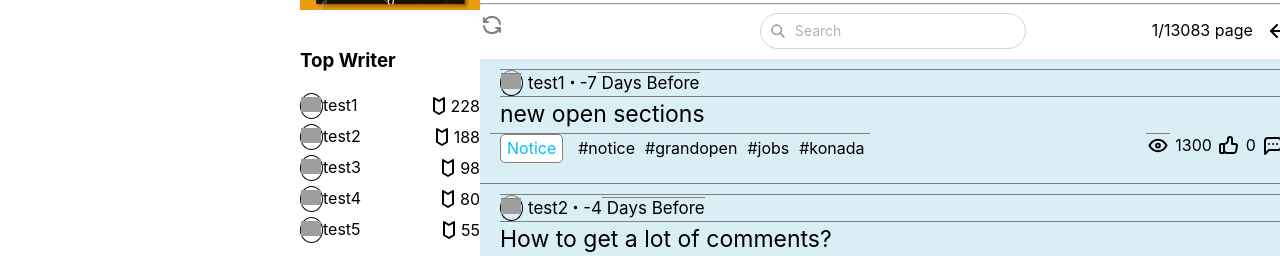
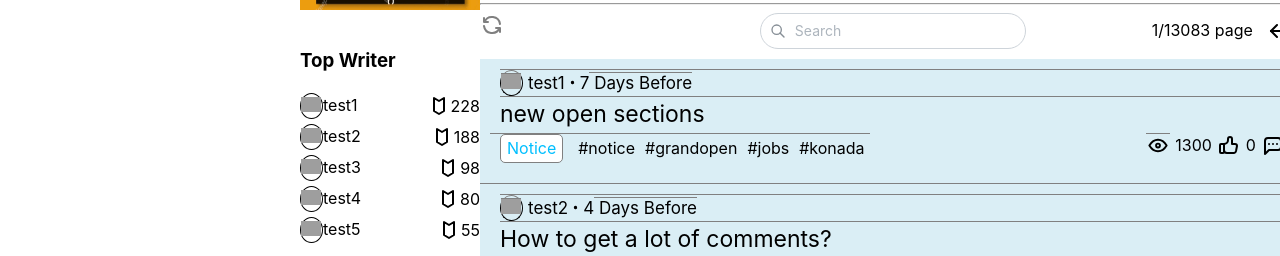
Before and after one commit to DrawDream-incorporated/Project-Zeus-FE, a React (Create React App) app: page /event in a window 1280 px wide. Shown: the part 484-740 px from the top of the page. Built offline with nearby package versions, Linux system fonts and the light colour scheme; grey boxes are pictures that could not be loaded.

Commit message:
create datediffinDay hook to use multiple components and change postinfo:any to postInfo with json data type

```diff
--- a/src/components/main/body/Post.tsx
+++ b/src/components/main/body/Post.tsx
@@ -1,3 +1,4 @@
+import useDateDiffInDays from "../../../hooks/useDateDiffInDays";
 import dummyData from "../../../stores/dummyData.json";
 import {
   IconThumbUp,
@@ -21,17 +22,6 @@ interface Body {
 }
 
 const Post: React.FC<Body> = ({ postInfo, postTitle }) => {
-  const dateDiffIndays = function (date1: string): number {
-    const dt1 = new Date(date1);
-    const dt2 = new Date();
-    console.log(dt1.getHours());
-    console.log(dt2.getHours());
-    return Math.floor(
-      (Date.UTC(dt2.getFullYear(), dt2.getMonth(), dt2.getDate()) -
-        Date.UTC(dt1.getFullYear(), dt1.getMonth(), dt1.getDate())) /
-        (1000 * 60 * 60 * 24)
-    );
-  };
   return (
     <div>
       <div className="postBody">
@@ -59,7 +49,7 @@ const Post: React.FC<Body> = ({ postInfo, postTitle }) => {
                 <span>{items.userId}</span>
                 <IconPlayerRecordFilled size={5}> </IconPlayerRecordFilled>
                 <span>
-                  {dateDiffIndays(items.createdTime)}
+                  {useDateDiffInDays(items.createdTime)}
                   <span> Days Before</span>
                 </span>
               </div>
--- a/src/components/main/body/subBody/SubBody.tsx
+++ b/src/components/main/body/subBody/SubBody.tsx
@@ -10,8 +10,35 @@ import {
 import { Input } from "@mantine/core";
 import SubBodyPost from "./SubBodyPost";
 
+interface PostInfo {
+  notice: {
+    profilePictureURL: string;
+    userId: string;
+    boltPoint: number;
+    tagTitle: string;
+    hashTag: string[];
+    views: number;
+    thumbsUp: number;
+    comments: number;
+    noticeTitle: string;
+    createdTime: string;
+  }[];
+  posts: {
+    profilePictureURL: string;
+    userId: string;
+    boltPoint: number;
+    tagTitle: string;
+    hashTag: string[];
+    views: number;
+    thumbsUp: number;
+    comments: number;
+    postTitle: string;
+    postContent: string;
+    createdTime: string;
+  }[];
+}
 interface Body {
-  postInfo: any;
+  postInfo: PostInfo;
   title: string;
   description: string;
   sortList: string[];
--- a/src/components/main/body/subBody/SubBodyPost.tsx
+++ b/src/components/main/body/subBody/SubBodyPost.tsx
@@ -6,6 +6,7 @@ import {
   IconArrowLeft,
   IconArrowRight
 } from "@tabler/icons-react";
+import useDateDiffInDays from "../../../../hooks/useDateDiffInDays";
 
 interface PostInfo {
   notice: {
@@ -40,18 +41,7 @@ interface Body {
   sortList: string[];
 }
 
-const SubBodyPost: React.FC<Body> = ({ postInfo, sortList }) => {
-  const dateDiffIndays = function (date1: string): number {
-    const dt1 = new Date(date1);
-    const dt2 = new Date();
-    console.log(dt1.getHours());
-    console.log(dt2.getHours());
-    return Math.floor(
-      (Date.UTC(dt2.getFullYear(), dt2.getMonth(), dt2.getDate()) -
-        Date.UTC(dt1.getFullYear(), dt1.getMonth(), dt1.getDate())) /
-        (1000 * 60 * 60 * 24)
-    );
-  };
+const SubBodyPost: React.FC<Body> = ({ postInfo }) => {
   return (
     <div>
       {postInfo.notice.map((posts) => (
@@ -67,7 +57,7 @@ const SubBodyPost: React.FC<Body> = ({ postInfo, sortList }) => {
             <span>{posts.userId}</span>
             <IconPlayerRecordFilled size={5}> </IconPlayerRecordFilled>
             <span>
-              {dateDiffIndays(posts.createdTime)}
+              {useDateDiffInDays(posts.createdTime)}
               <span> Days Before</span>
             </span>
           </div>
@@ -117,7 +107,7 @@ const SubBodyPost: React.FC<Body> = ({ postInfo, sortList }) => {
               <span>{post.userId}</span>
               <IconPlayerRecordFilled size={5}> </IconPlayerRecordFilled>
               <span>
-                {dateDiffIndays(post.createdTime)}
+                {useDateDiffInDays(post.createdTime)}
                 <span> Days Before</span>
               </span>
             </div>
--- /dev/null
+++ b/src/hooks/useDateDiffInDays.tsx
@@ -0,0 +1,21 @@
+import { useState, useEffect } from "react";
+
+const useDateDiffInDays = (date1: string): number | null => {
+  const [diffInDays, setDiffInDays] = useState<number | null>(null);
+
+  useEffect(() => {
+    const calculateDateDiffInDays = () => {
+      const dt1 = new Date(date1);
+      const dt2 = new Date();
+      const diffInMilliseconds = Math.abs(dt2.getTime() - dt1.getTime());
+      const diffInDays = Math.floor(diffInMilliseconds / (1000 * 60 * 60 * 24));
+      return diffInDays;
+    };
+
+    setDiffInDays(calculateDateDiffInDays());
+  }, [date1]);
+
+  return diffInDays;
+};
+
+export default useDateDiffInDays;
```
